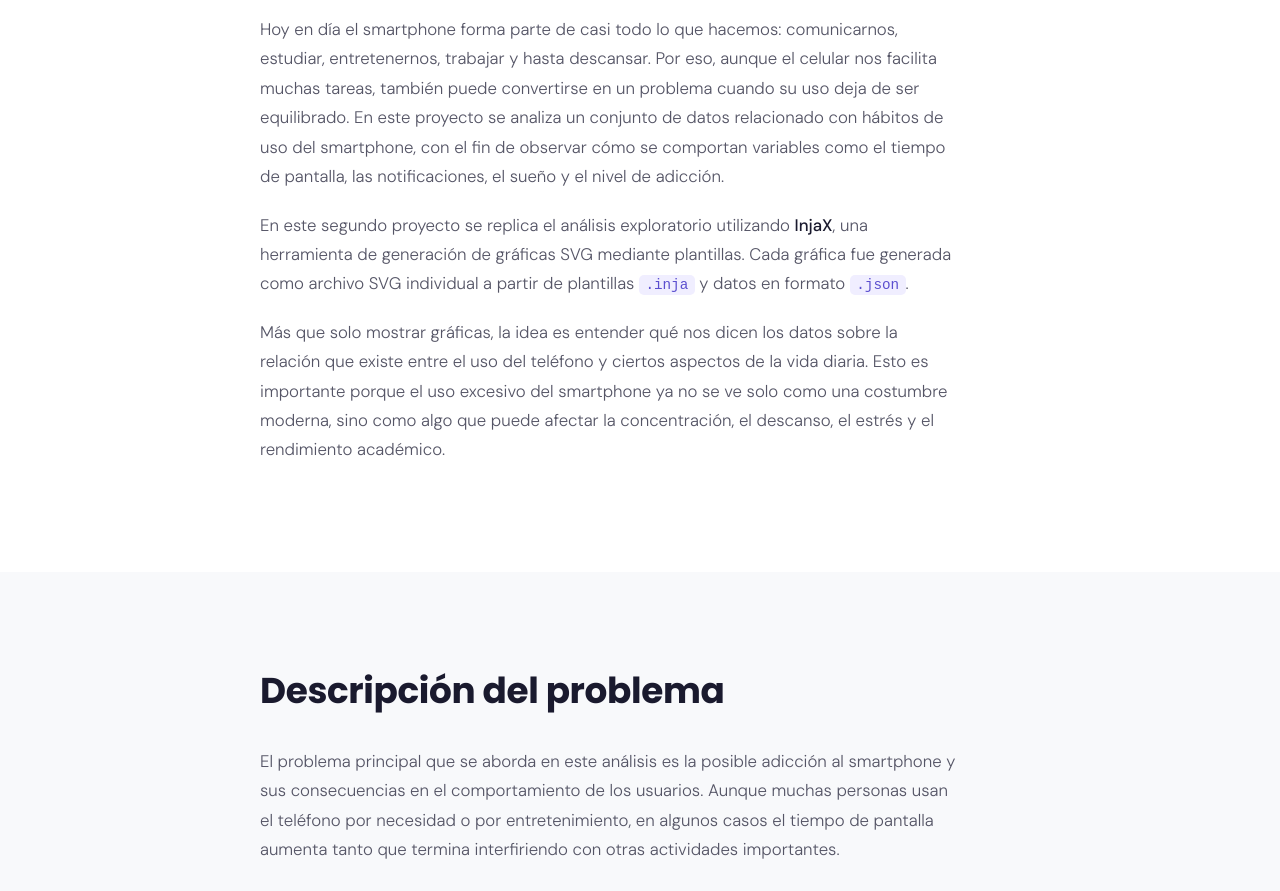
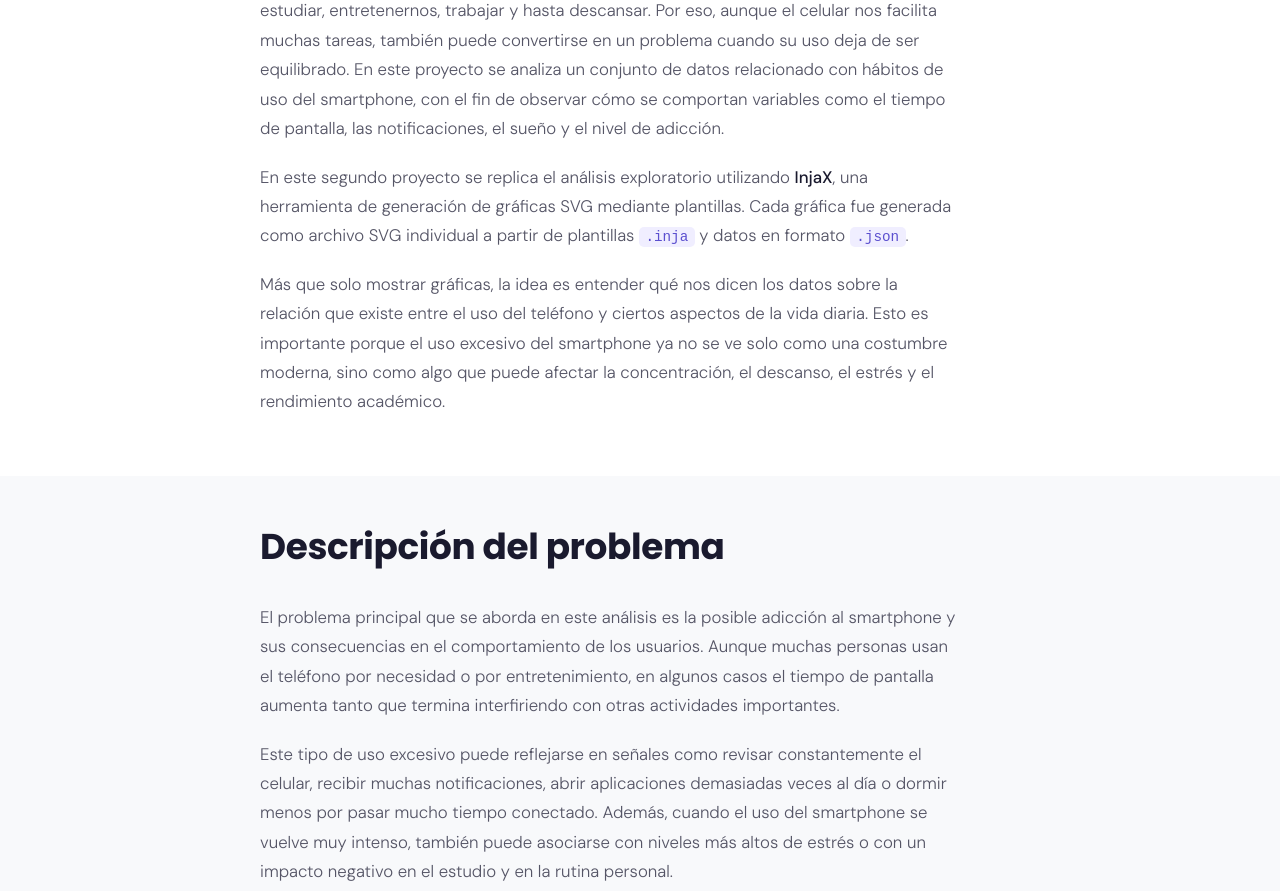
Before and after one commit to jpsanchezs/injax-smartphone-charts, a plain HTML site: page index.html in a window 1280 px wide. Shown: the part 614-1505 px from the top of the page. Drawn offline with Linux system fonts and the light colour scheme.

Commit message:
Refine spacing and improve section layout

```diff
--- a/css/styles.css
+++ b/css/styles.css
@@ -146,7 +146,7 @@ nav a:hover { color: var(--accent); }
 
 /* SECTIONS */
 .section {
-  padding: 5.5rem 2.5rem;
+  padding: 2.5rem 2.5rem;
   max-width: var(--max-w);
   margin: 0 auto;
   display: grid;
```
